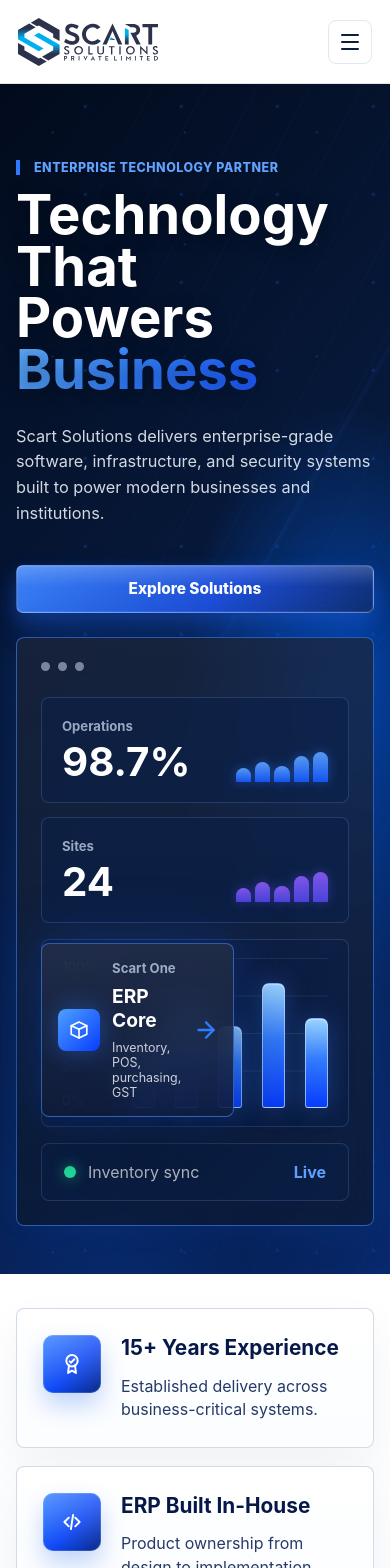
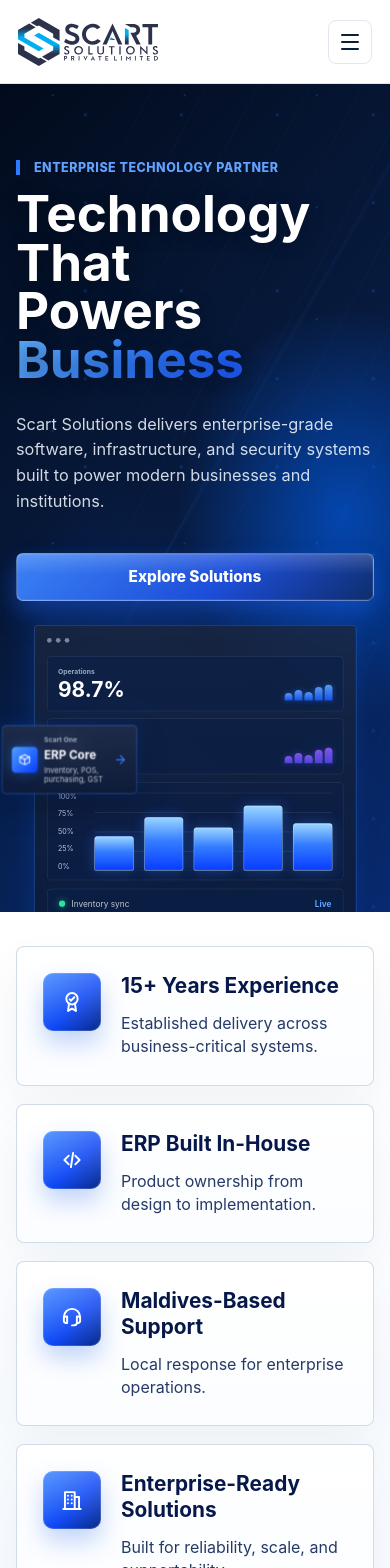
Before and after one commit to modesham/scartsolutions, a React (Vite) app: page / in a window 390 px wide. Shown: the top 1568 px of the page. Built offline with nearby package versions, Linux system fonts and the light colour scheme.

Commit message:
Finalize website hero composition and footer polish

```diff
--- a/src/App.css
+++ b/src/App.css
@@ -274,9 +274,9 @@
   position: relative;
   z-index: 1;
   display: grid;
-  grid-template-columns: minmax(420px, 1fr) minmax(420px, 620px);
+  grid-template-columns: minmax(500px, 1fr) minmax(400px, 600px);
   align-items: center;
-  gap: 48px;
+  gap: 36px;
   min-height: 584px;
   padding: 40px 0 30px;
 }
@@ -309,7 +309,7 @@
   max-width: 720px;
   margin: 0;
   color: #ffffff;
-  font-size: clamp(3.4rem, 5.6vw, 5.65rem);
+  font-size: clamp(3.2rem, 4.65vw, 5rem);
   line-height: 0.95;
   letter-spacing: 0;
   text-shadow: 0 3px 18px rgba(0, 0, 0, 0.32);
@@ -402,13 +402,52 @@
 }
 
 .hero-visual {
+  --mockup-scale: 1;
+
   position: relative;
-  width: 100%;
-  max-width: 620px;
-  aspect-ratio: 620 / 460;
+  width: calc(620px * var(--mockup-scale));
+  height: calc(460px * var(--mockup-scale));
   margin-top: 0;
   justify-self: end;
   overflow: visible;
+}
+
+.hero-mockup-artboard {
+  position: relative;
+  width: 620px;
+  height: 460px;
+  transform: scale(var(--mockup-scale));
+  transform-origin: top left;
+}
+
+@media (min-width: 1100px) and (max-width: 1399px) {
+  .hero-visual {
+    --mockup-scale: 0.88;
+  }
+}
+
+@media (min-width: 900px) and (max-width: 1099px) {
+  .hero-visual {
+    --mockup-scale: 0.78;
+  }
+}
+
+@media (max-width: 899px) {
+  .hero-visual {
+    --mockup-scale: 0.68;
+  }
+}
+
+@media (max-width: 640px) {
+  .hero-visual {
+    --mockup-scale: 0.52;
+  }
+}
+
+@media (max-width: 360px) {
+  .hero-visual {
+    --mockup-scale: 0.44;
+  }
 }
 
 .visual-panel {
@@ -432,7 +471,11 @@
 }
 
 .hero-dashboard {
-  width: 100%;
+  position: absolute;
+  top: 0;
+  left: 0;
+  width: 620px;
+  max-width: none;
   height: auto;
 }
 
@@ -631,9 +674,21 @@
 
 .hero-erp-card {
   position: absolute;
-  top: 42%;
-  left: -10%;
-  width: 42%;
+  top: 193px;
+  left: -62px;
+  width: 260px;
+  gap: 12px;
+  padding: 18px;
+  box-shadow:
+    0 0 32px rgba(18, 100, 255, 0.18),
+    0 22px 60px rgba(0, 0, 0, 0.28);
+}
+
+@media (min-width: 1100px) {
+  .hero-erp-card {
+    top: 171px;
+    left: -46px;
+  }
 }
 
 .erp-badge {
@@ -660,7 +715,7 @@
 .visual-panel-small strong {
   display: block;
   color: #ffffff;
-  font-size: 1.58rem;
+  font-size: 1.4rem;
 }
 
 .visual-panel-small p {
@@ -1102,6 +1157,28 @@
   text-shadow: 0 0 14px rgba(59, 130, 246, 0.18);
 }
 
+.footer-contact-item {
+  display: flex;
+  align-items: flex-start;
+  gap: 10px;
+  margin-bottom: 14px;
+}
+
+.footer-contact-item:first-of-type {
+  margin-top: 10px;
+}
+
+.footer-contact-item a,
+.footer-contact-item p {
+  margin: 0;
+}
+
+.footer-contact-item svg {
+  flex-shrink: 0;
+  margin-top: 5px;
+  color: #2563eb;
+}
+
 .footer-brand {
   margin-bottom: 0;
   color: #0b1f3a;
@@ -1382,42 +1459,4 @@
     width: 100%;
   }
 
-  .hero-visual {
-    max-width: 100%;
-    aspect-ratio: auto;
-  }
-
-  .hero-erp-card {
-    top: 50%;
-    left: 6%;
-    width: 48%;
-  }
 }
-
-@media (max-width: 480px) {
-  .hero-erp-card {
-    top: 52%;
-    left: 7%;
-    width: 54%;
-    padding: 16px;
-    gap: 12px;
-  }
-
-  .erp-badge {
-    width: 42px;
-    height: 42px;
-  }
-
-  .erp-badge svg {
-    width: 22px;
-    height: 22px;
-  }
-
-  .visual-panel-small strong {
-    font-size: 1.2rem;
-  }
-
-  .visual-panel-small p {
-    font-size: 0.78rem;
-  }
-}
--- a/src/App.tsx
+++ b/src/App.tsx
@@ -4,8 +4,11 @@
   ArrowRight,
   Building2,
   Hotel,
+  Mail,
+  MapPin,
   Menu,
   Package,
+  Phone,
   ShoppingCart,
   Wrench,
   X,
@@ -499,6 +502,7 @@
             </div>
 
             <div className="hero-visual" aria-label="Scart business technology dashboard">
+              <div className="hero-mockup-artboard">
                 <div className="visual-panel visual-panel-main dashboard-mockup hero-dashboard">
                 <div className="panel-header">
                   <span />
@@ -565,6 +569,7 @@
                     <p>Inventory, POS, purchasing, GST</p>
                   </div>
                   <ArrowRight className="erp-arrow" size={26} strokeWidth={2.1} aria-hidden="true" />
+                </div>
               </div>
             </div>
           </div>
@@ -709,7 +714,7 @@
               <h2>Powering Businesses with Technology That Works</h2>
               <p>Software, infrastructure, and support designed for real operations.</p>
             </div>
-            <a className="button button-primary" href="mailto:sales@scartsolutions.com">
+            <a className="button button-primary" href="mailto:info@scartsolutions.com">
               Get in Touch
             </a>
           </div>
@@ -737,13 +742,29 @@
             <a href="#industries">Industries</a>
             <a href="#scart-one">Scart One</a>
             <a href="#about">About</a>
+            <a href="#contact">Contact</a>
           </div>
 
           <div>
             <h2>Contact</h2>
-            <a href="mailto:sales@scartsolutions.com">sales@scartsolutions.com</a>
+            <div className="footer-contact-item">
+              <Mail size={16} aria-hidden="true" />
+              <a href="mailto:info@scartsolutions.com">info@scartsolutions.com</a>
+            </div>
+            <div className="footer-contact-item">
+              <Phone size={16} aria-hidden="true" />
               <a href="tel:+9607967680">+960 7967680</a>
-            <p>V. Faskani, Sheikh Abdurahmaanu Magu, Vilimale, Maldives</p>
+            </div>
+            <div className="footer-contact-item">
+              <MapPin size={16} aria-hidden="true" />
+              <p>
+                V. Faskani
+                <br />
+                Sheikh Abdurahmaanu Magu
+                <br />
+                Vilimale, Maldives
+              </p>
+            </div>
           </div>
         </div>
         <div className="section-inner copyright">
```
Lines whose indentation alone changed are shown as unchanged.
